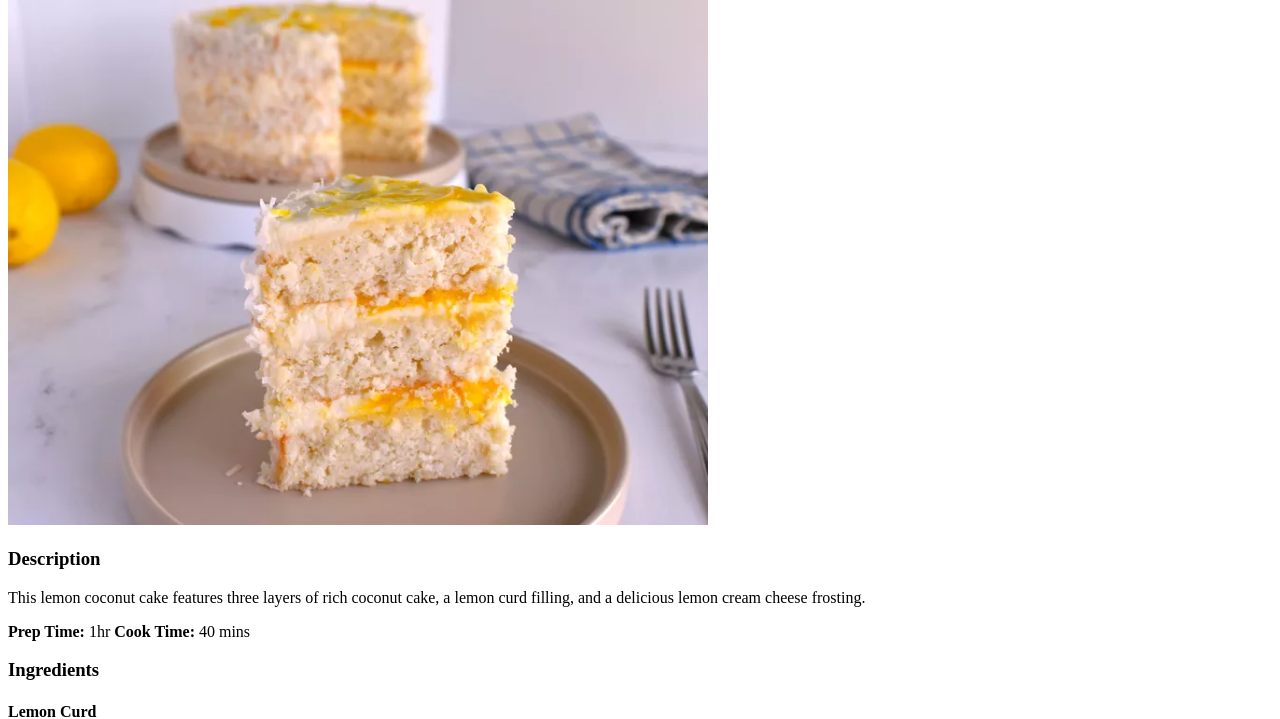
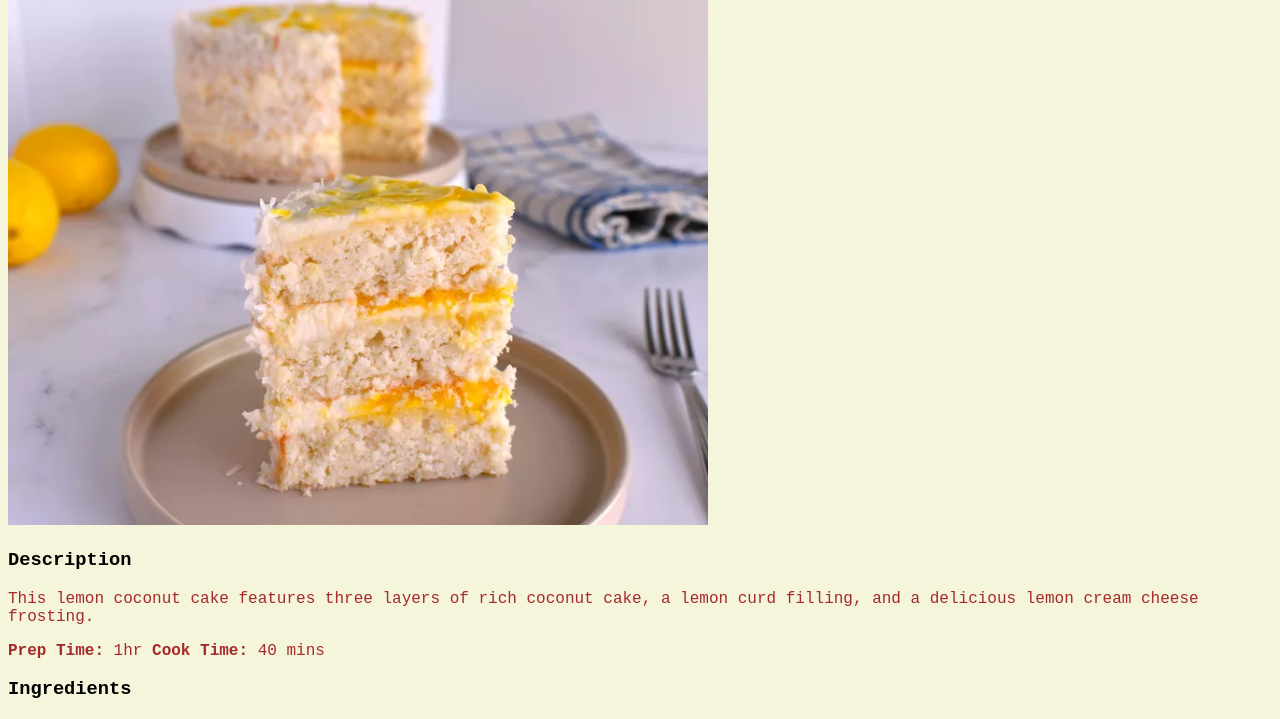
Before and after one commit to sevensevencoffee/odin-recipes, a plain HTML site: page recipes/lemon-coconut-cake.html in a window 1280 px wide. Shown: the part 80-799 px from the top of the page. Drawn offline with Linux system fonts and the light colour scheme.

Commit message:
Updated CSS files to pages as well

```diff
--- a/recipes/lemon-coconut-cake.html
+++ b/recipes/lemon-coconut-cake.html
@@ -4,6 +4,7 @@
     <meta charset="UTF-8">
     <meta name="viewport" content="width=device-width, initial-scale=1.0">
     <title>Lemon Coconut Cake</title>
+    <link rel="stylesheet" href="../styles.css">
 </head>
 <body>
     <h1>Lemon Coconut Cake</h1>
--- a/styles.css
+++ b/styles.css
@@ -10,7 +10,7 @@ div {
   }
 
   p {
-    color: orange;
+    color: brown;
   }
 
 .one {
```
Also changed, not shown: recipes/peach-cobbler.html (+1 -0 lines), recipes/tom-cruise-cake.html (+1 -0 lines).
